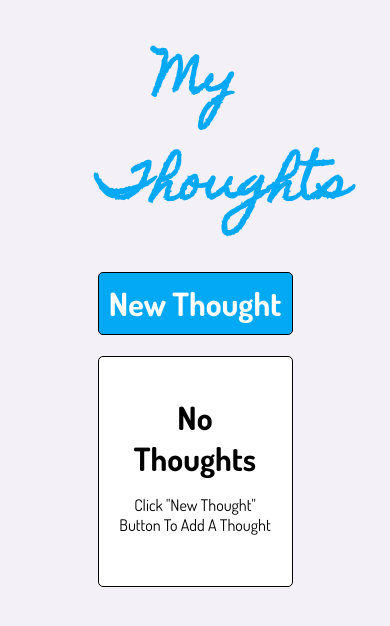
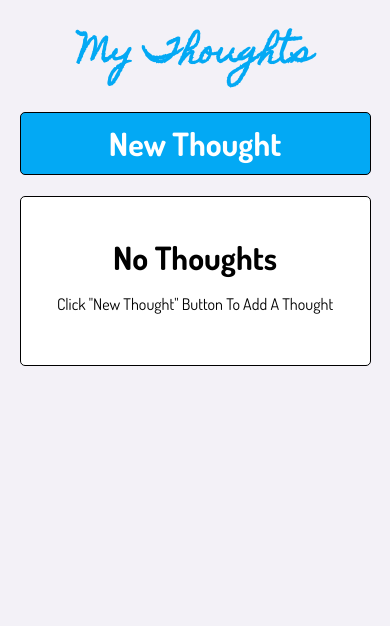
Before and after one commit to kirkwood616/react-lab02, a React (Create React App) app: page / in a window 390 px wide. Shown: the top 626 px of the page. Built offline with nearby package versions, Linux system fonts and the light colour scheme.

Commit message:
Added media queries for mobile & tablets

```diff
--- a/src/components/SocialPosts.css
+++ b/src/components/SocialPosts.css
@@ -93,3 +93,22 @@
   justify-content: center;
   align-items: center;
 }
+
+@media only screen and (max-width: 768px) {
+  .SocialPosts {
+    width: 75%;
+  }
+}
+
+@media only screen and (max-width: 480px) {
+  .SocialPosts {
+    width: 90%;
+    text-align: center;
+  }
+}
+
+@media only screen and (max-width: 400px) {
+  .SocialPosts h1 {
+    font-size: 2rem;
+  }
+}
```
